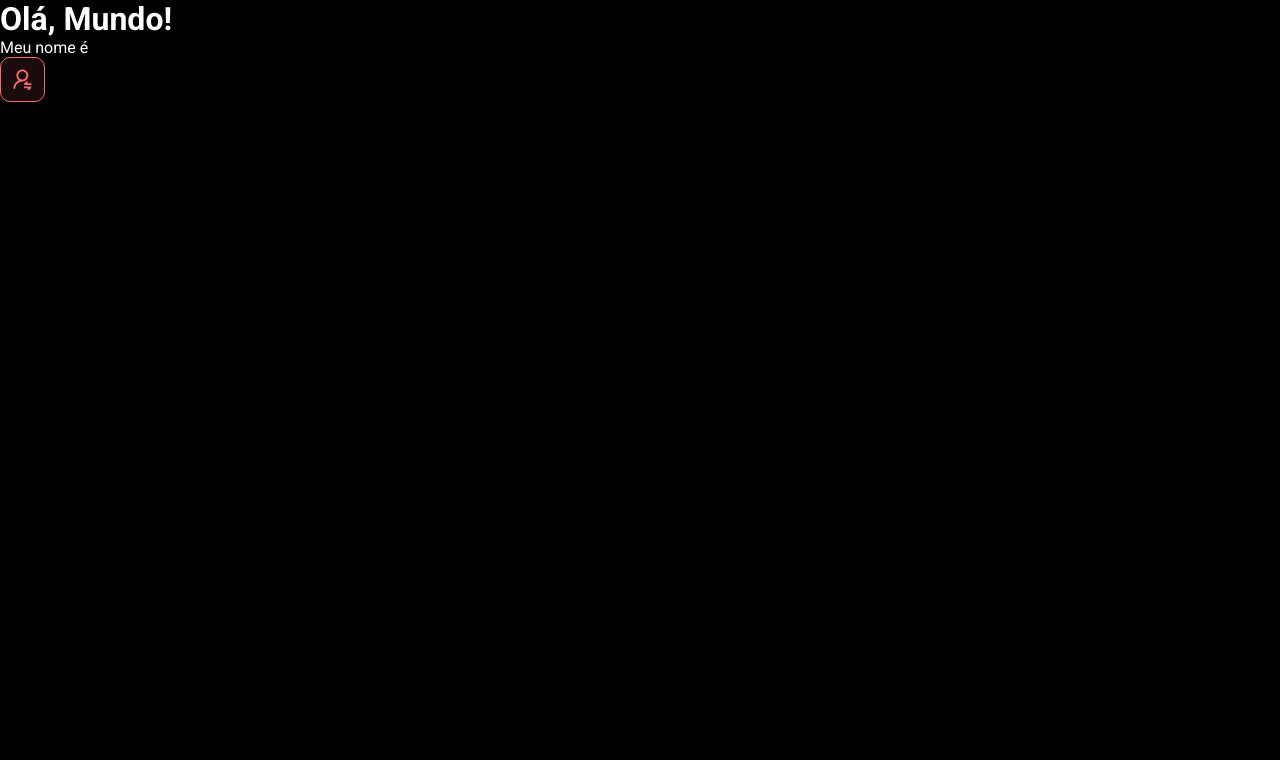
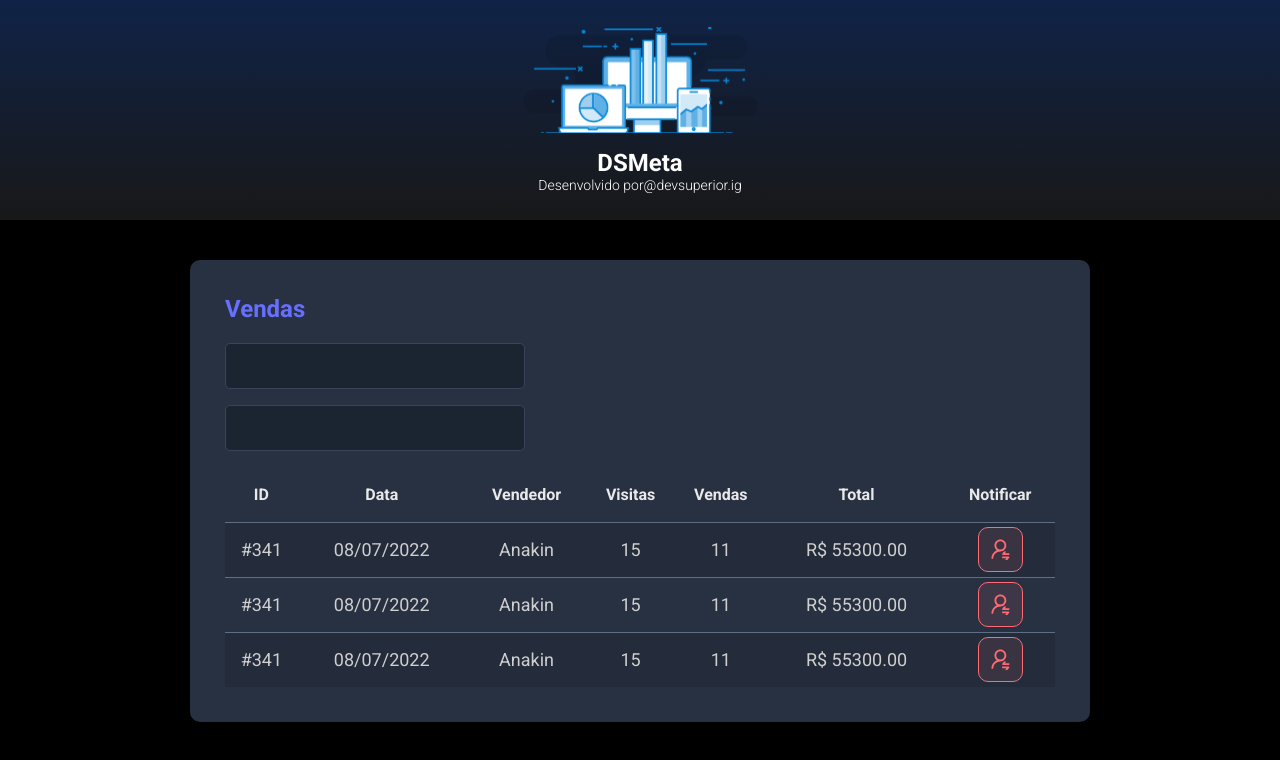
Before and after one commit to gustavoeloi/dsmeta, a React (Vite) app in the folder frontend/: page / in a window 1280 px wide. Shown: the top 760 px of the page. Built offline with nearby package versions, Linux system fonts and the light colour scheme.

Commit message:
Other components

```diff
--- a/frontend/index.html
+++ b/frontend/index.html
@@ -1,13 +1,16 @@
 <!DOCTYPE html>
 <html lang="en">
+
 <head>
   <meta charset="UTF-8" />
   <link rel="icon" type="image/svg+xml" href="/vite.svg" />
   <meta name="viewport" content="width=device-width, initial-scale=1.0" />
-    <title>Vite + React + TS</title>
+  <title>Spring React | Nélio Alves</title>
 </head>
+
 <body>
   <div id="root"></div>
   <script type="module" src="/src/main.tsx"></script>
 </body>
+
 </html>
--- a/frontend/src/App.tsx
+++ b/frontend/src/App.tsx
@@ -1,11 +1,18 @@
-import NotificationButton from "./componentes/notification-button"
+import NotificationButton from './componentes/NotificationButton'
+import Header from './componentes/Header'
+import SalesCard from './componentes/SalesCard'
 
 function App() {
   return (
     <>
-      <h1>Olá, Mundo!</h1>
-      <p>Meu nome é</p>
-      <NotificationButton />
+      <Header />
+      <main>
+        <section id="sales">
+          <div className="dsmeta-container">
+            <SalesCard />
+          </div>
+        </section>
+      </main>
     </>
   )
 }
--- /dev/null
+++ b/frontend/src/componentes/Header/index.tsx
@@ -0,0 +1,20 @@
+import logo from '../../assets/img/logo.svg';
+
+import './styles.css'
+
+function Header() {
+  return (
+    <header>
+      <div className="dsmeta-logo-container">
+        <img src={logo} alt="DSMeta" />
+        <h1>DSMeta</h1>
+        <p>
+          Desenvolvido por
+          <a href="https://www.instagram.com/devsuperior.ig">@devsuperior.ig</a>
+        </p>
+      </div>
+    </header>
+  )
+}
+
+export default Header;
--- /dev/null
+++ b/frontend/src/componentes/Header/styles.css
@@ -0,0 +1,27 @@
+header {
+  background: linear-gradient(180deg, #102347 0%, #181818 100%);
+  height: 220px;
+  display: flex;
+  align-items: center;
+  justify-content: center;
+}
+
+.dsmeta-logo-container {
+  display: flex;
+  flex-direction: column;
+  align-items: center;
+}
+
+.dsmeta-logo-container img {
+  width: 235px;
+}
+
+.dsmeta-logo-container h1 {
+  margin-top: 15px;
+  font-size: 24px;
+}
+
+.dsmeta-logo-container p {
+  font-size: 14px;
+  font-weight: 300;
+}
--- /dev/null
+++ b/frontend/src/componentes/SalesCard/index.tsx
@@ -0,0 +1,79 @@
+import NotificationButton from '../NotificationButton';
+import './styles.css';
+
+function SalesCard() {
+  return (
+    <div className="dsmeta-card">
+      <h2 className="dsmeta-sales-title">Vendas</h2>
+      <div>
+        <div className="dsmeta-form-control-container">
+          <input className="dsmeta-form-control" type="text" />
+        </div>
+        <div className="dsmeta-form-control-container">
+          <input className="dsmeta-form-control" type="text" />
+        </div>
+      </div>
+
+      <div>
+        <table className="dsmeta-sales-table">
+          <thead>
+            <tr>
+              <th className="show992">ID</th>
+              <th className="show576">Data</th>
+              <th>Vendedor</th>
+              <th className="show992">Visitas</th>
+              <th className="show992">Vendas</th>
+              <th>Total</th>
+              <th>Notificar</th>
+            </tr>
+          </thead>
+          <tbody>
+            <tr>
+              <td className="show992">#341</td>
+              <td className="show576">08/07/2022</td>
+              <td>Anakin</td>
+              <td className="show992">15</td>
+              <td className="show992">11</td>
+              <td>R$ 55300.00</td>
+              <td>
+                <div className="dsmeta-red-btn-container">
+                  <NotificationButton />
+                </div>
+              </td>
+            </tr>
+            <tr>
+              <td className="show992">#341</td>
+              <td className="show576">08/07/2022</td>
+              <td>Anakin</td>
+              <td className="show992">15</td>
+              <td className="show992">11</td>
+              <td>R$ 55300.00</td>
+              <td>
+                <div className="dsmeta-red-btn-container">
+                  <NotificationButton />
+                </div>
+              </td>
+            </tr>
+            <tr>
+              <td className="show992">#341</td>
+              <td className="show576">08/07/2022</td>
+              <td>Anakin</td>
+              <td className="show992">15</td>
+              <td className="show992">11</td>
+              <td>R$ 55300.00</td>
+              <td>
+                <div className="dsmeta-red-btn-container">
+                  <NotificationButton />
+                </div>
+              </td>
+            </tr>
+          </tbody>
+
+        </table>
+      </div>
+
+    </div>
+  )
+}
+
+export default SalesCard
--- /dev/null
+++ b/frontend/src/componentes/SalesCard/styles.css
@@ -0,0 +1,97 @@
+.dsmeta-card {
+  background-color: #283142;
+  border-radius: 10px;
+  padding: 30px 10px;
+}
+
+.dsmeta-sales-title {
+  color: #676fff;
+  font-size: 24px;
+  margin-bottom: 20px;
+}
+
+.dsmeta-form-control-container {
+  margin-bottom: 16px;
+  max-width: 300px;
+}
+
+.dsmeta-form-control {
+  width: 100%;
+  height: 46px;
+  background-color: #1b2531;
+  border: 1px solid #384459;
+  border-radius: 5px;
+  color: #9aaabe;
+  padding: 0 20px;
+  font-size: 18px;
+}
+
+.dsmeta-sales-table {
+  width: 100%;
+  border-spacing: 0;
+  border-collapse: collapse;
+}
+
+.dsmeta-sales-table thead {
+  height: 55px;
+  font-size: 16px;
+  color: #e9e9e9;
+  font-weight: 700;
+}
+
+.dsmeta-sales-table tbody {
+  font-size: 14px;
+  font-weight: 400;
+  color: #cfcfcf;
+  text-align: center;
+}
+
+.dsmeta-sales-table tbody tr {
+  height: 74px;
+  border-top: 1px solid #5f6e82;
+}
+
+.dsmeta-sales-table tbody tr:hover > td {
+  background-color: #384459;
+}
+
+.dsmeta-sales-table tbody tr:nth-child(odd) {
+  background-color: #242c3b;
+}
+
+.dsmeta-red-btn-container {
+  display: flex;
+  justify-content: center;
+}
+
+.show576 {
+  display: none;
+}
+
+.show992 {
+  display: none;
+}
+
+@media (min-width: 576px) {
+  .show576 {
+    display: table-cell;
+  }
+
+  .dsmeta-card {
+    padding: 35px;
+  }
+
+  .dsmeta-sales-table tbody tr {
+    height: 55px;
+  }
+
+  .dsmeta-sales-table tbody {
+    font-size: 18px;
+  }
+}
+
+@media (min-width: 992px) {
+  .show992 {
+    display: table-cell;
+  }
+}
--- a/frontend/src/index.css
+++ b/frontend/src/index.css
@@ -19,3 +19,13 @@
   color: unset;
   text-decoration: none;
 }
+
+.dsmeta-container {
+  width: 100%;
+  max-width: 900px;
+  margin: 0 auto;
+}
+
+#sales {
+  padding: 40px 10px;
+}
```
Also changed, not shown: frontend/src/assets/img/logo.svg (added), frontend/src/componentes/NotificationButton/index.tsx (renamed from frontend/src/componentes/notification-button/index.tsx), frontend/src/componentes/NotificationButton/styles.css (renamed from frontend/src/componentes/notification-button/styles.css). Lines whose indentation alone changed are shown as unchanged.
